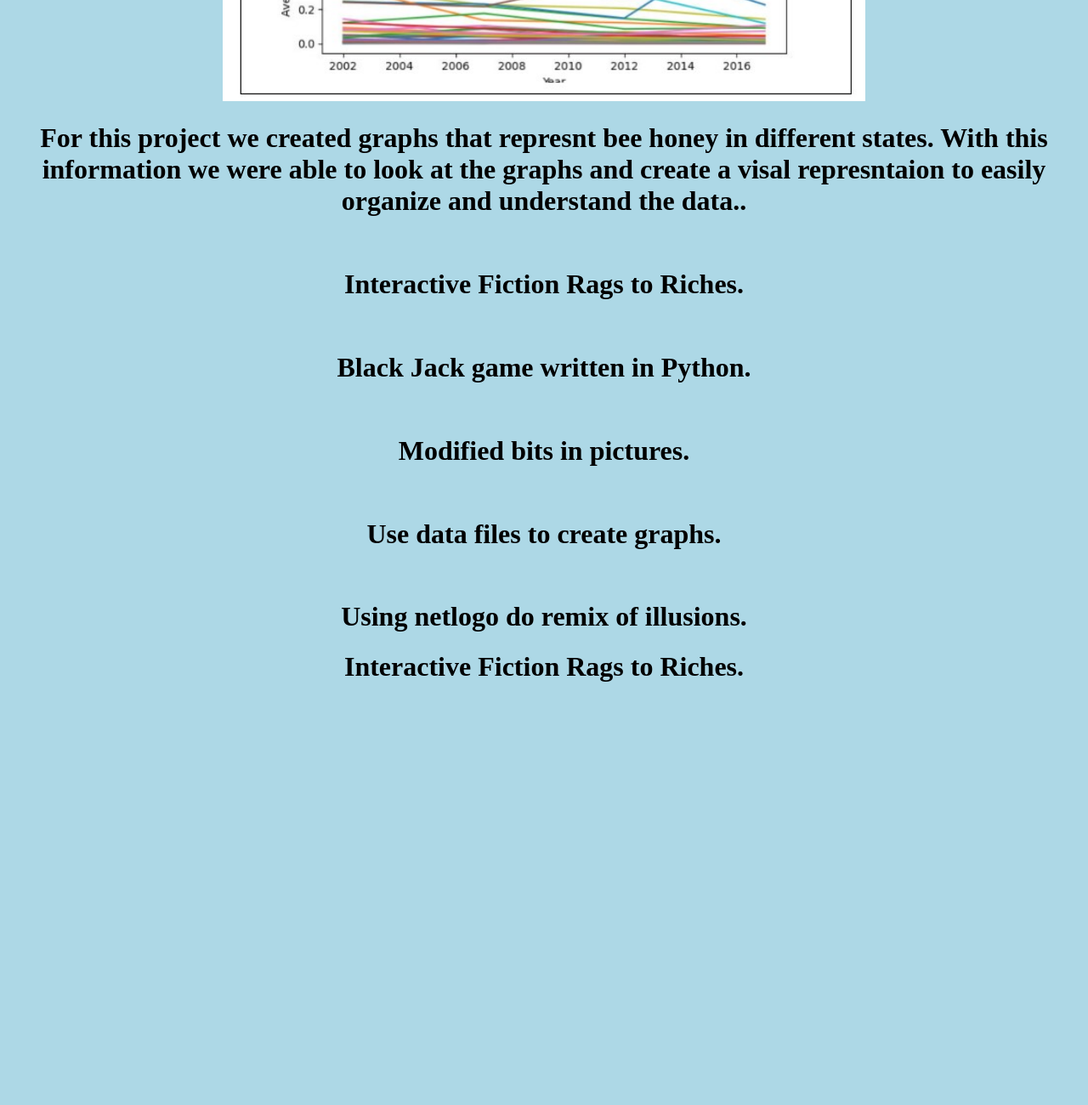
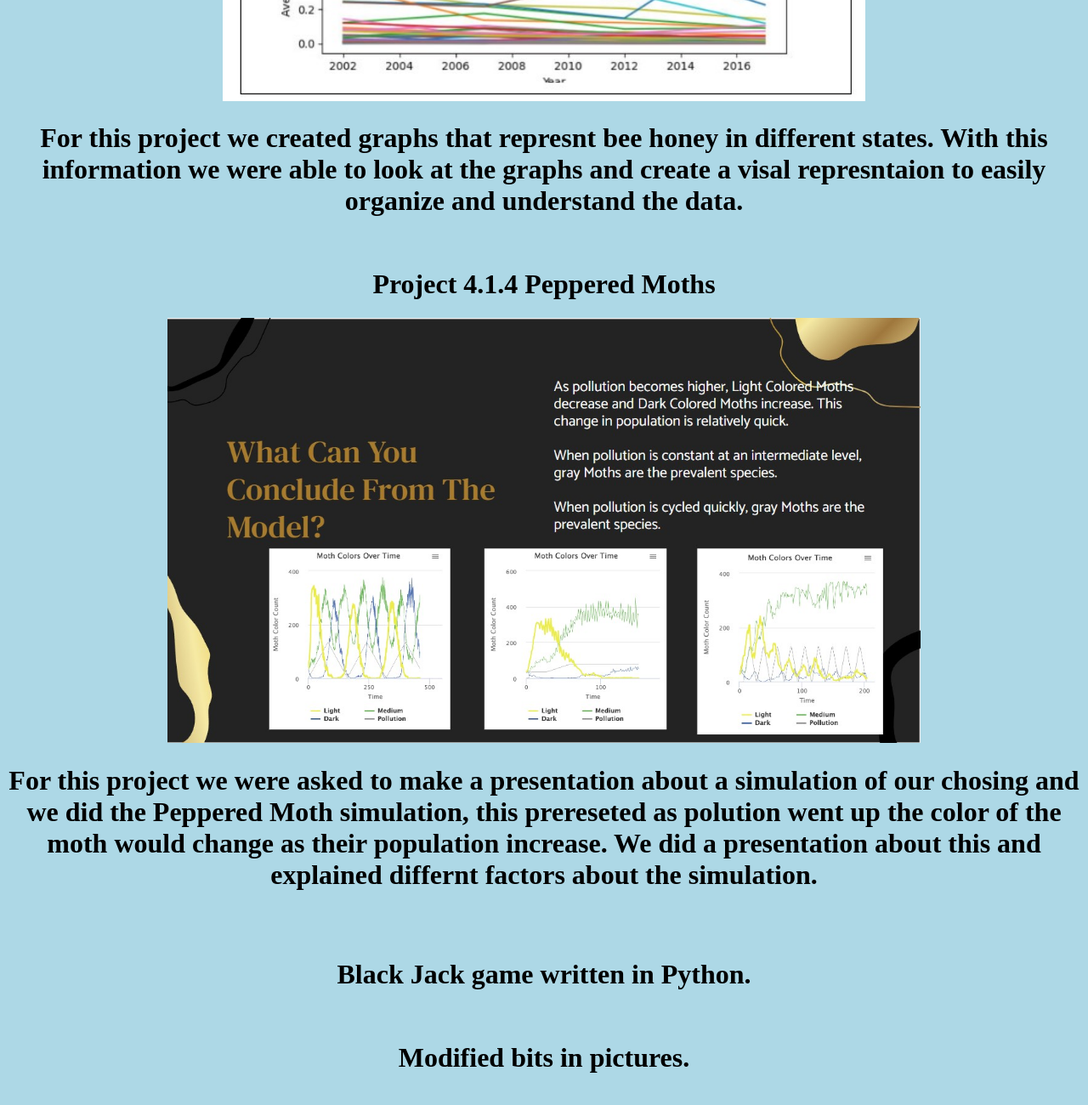
Before and after one commit to freegemgenerator/AP-CSP-2023, a plain HTML site: page portfolio.html in a window 1280 px wide. Shown: the part 3156-4456 px from the top of the page at 85% size. Before the commit the page ends 4006 px from the top, so only its background shows below. Drawn offline with Linux system fonts and the light colour scheme.

Commit message:
Update portfolio.html

```diff
--- a/portfolio.html
+++ b/portfolio.html
@@ -27,9 +27,11 @@
 	<img src="Images/Project41.jpg" height="400">
 	<img src="Images/Project42.jpg" height="400">
 	<img src="Images/Project43.jpg" height="400">
-<h1>   For this project we created graphs that represnt bee honey in different states. With this information we were able to look at the graphs and create a visal represntaion to easily organize and understand the data..</h1>
+<h1>   For this project we created graphs that represnt bee honey in different states. With this information we were able to look at the graphs and create a visal represntaion to easily organize and understand the data.</h1>
     <br>
-    <h1>   Interactive Fiction Rags to Riches.</h1>
+    <h1>   Project 4.1.4 Peppered Moths</h1>
+	<img src="Images/moth.jpg" height="500">
+<h1>	For this project we were asked to make a presentation about a simulation of our chosing and we did the Peppered Moth simulation, this prereseted as polution went up the color of the moth would change as their population increase. We did a presentation about this and explained differnt factors about the simulation.<h1>
     <br>
     <h1>   Black Jack game written in Python.</h1>
     <br>
```
